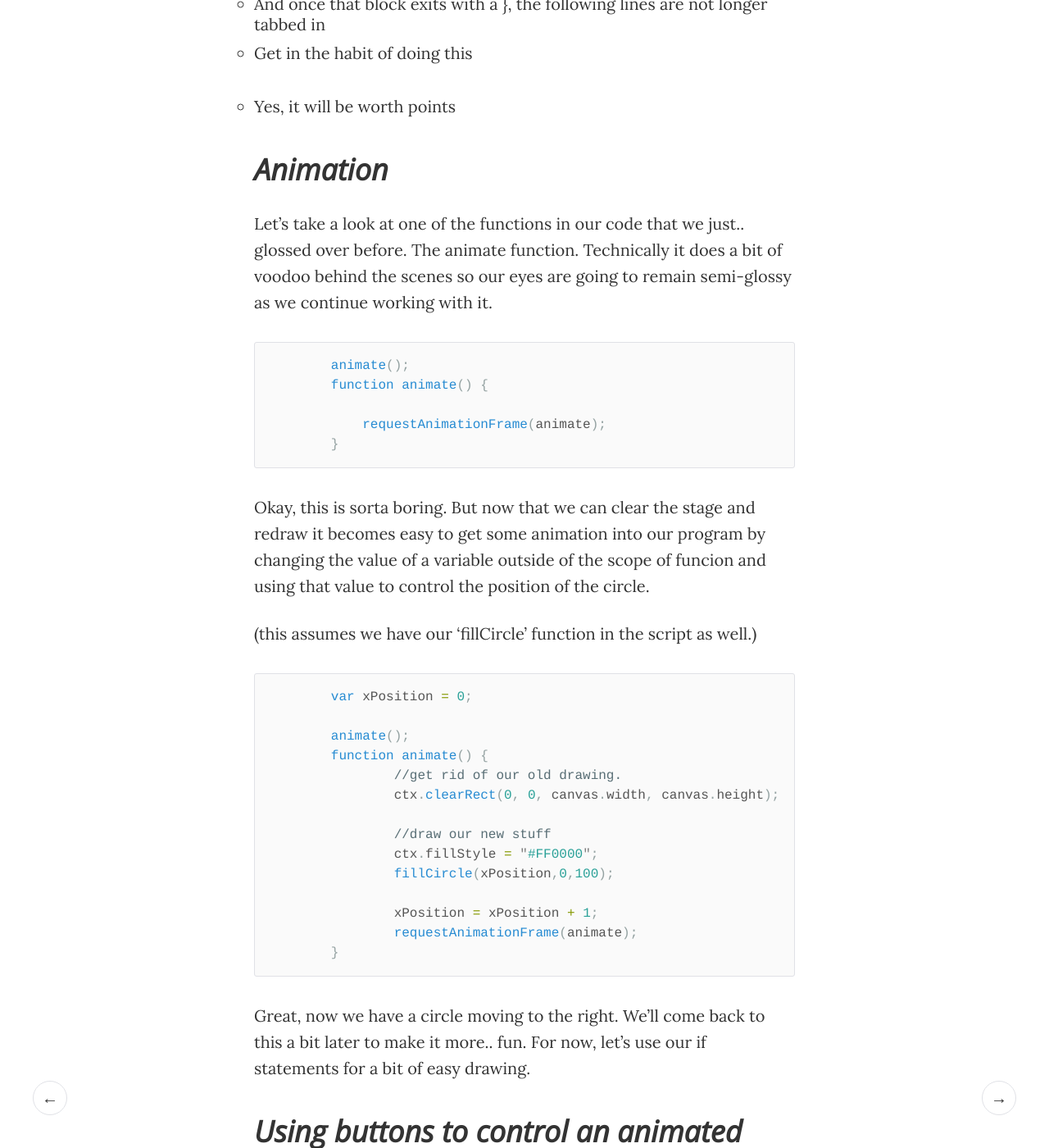
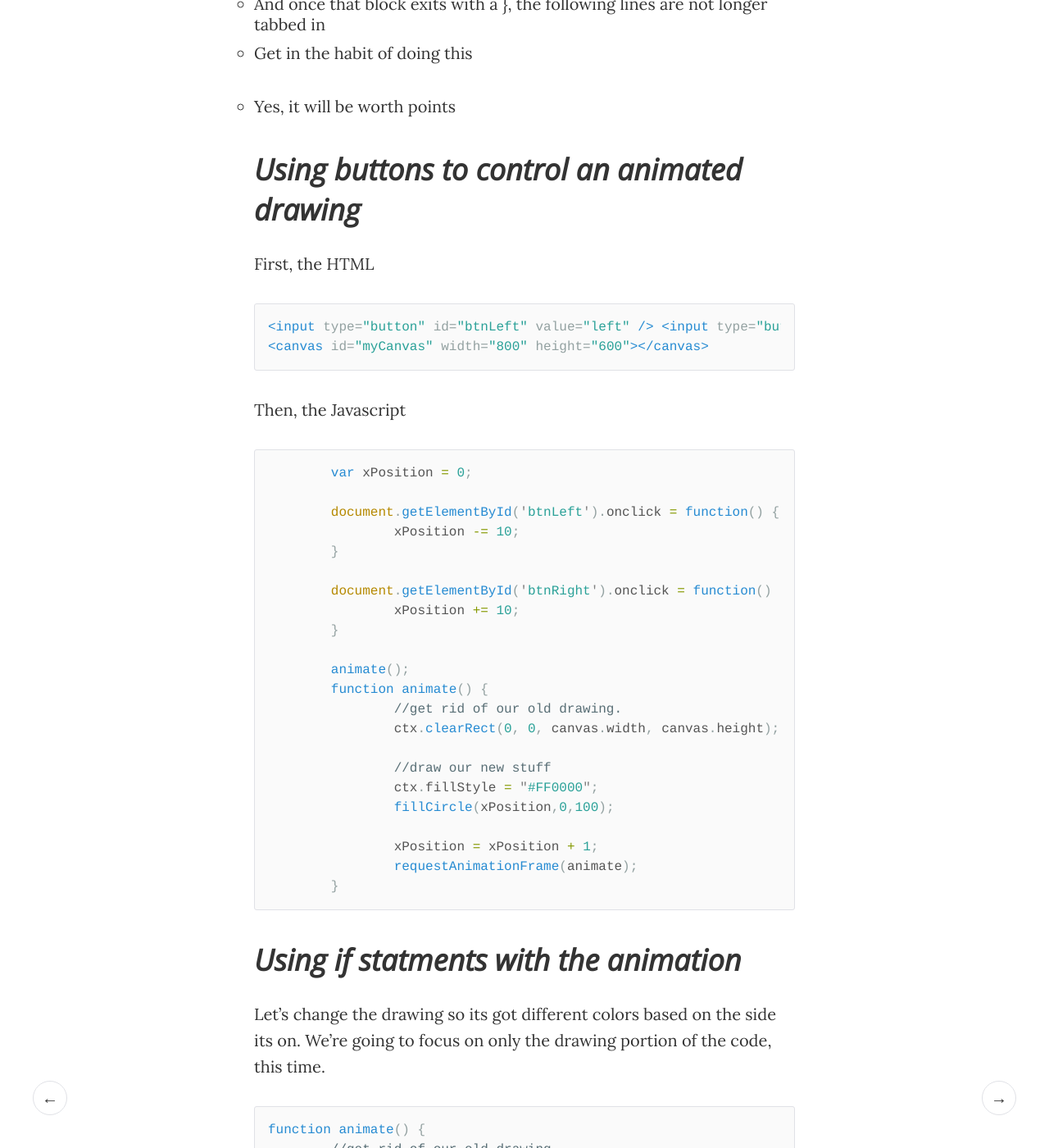
Before and after one commit to meanderingleaf/n221s15, a Jekyll site: the page built from _posts/2014-09-05-conditional-execution.markdown, in a window 1280 px wide and 1400 px high, scrolled down 5218 px. Shown: the whole window at 82% size. Built offline with Jekyll 4.4.1, drawn with Linux system fonts in a browser that asks for light colours.

Commit message:
Moving animation, changing input to have a reset feature.

```diff
--- a/_posts/2014-09-05-conditional-execution.markdown
+++ b/_posts/2014-09-05-conditional-execution.markdown
@@ -193,44 +193,6 @@ A brief note about formatting
 	- Yes, it will be worth points
 
 
-Animation
-----------------------------------------------------------
-
-Let's take a look at one of the functions in our code that we just.. glossed over before. The animate function. Technically it does a bit of voodoo behind the scenes so our eyes are going to remain semi-glossy as we continue working with it.
-
-{% highlight javascript %}
-	animate();
-	function animate() {
-
-	    requestAnimationFrame(animate);
-	}
-{% endhighlight %}
-
-Okay, this is sorta boring. But now that we can clear the stage and redraw it becomes easy to get some animation into our program by changing the value of a variable outside of the scope of funcion and using that value to control the position of the circle.
-
-(this assumes we have our 'fillCircle' function in the script as well.)
-
-{% highlight javascript %}
-
-	var xPosition = 0;
-
-	animate();
-	function animate() {
-		//get rid of our old drawing.
-		ctx.clearRect(0, 0, canvas.width, canvas.height);
-
-		//draw our new stuff
-		ctx.fillStyle = "#FF0000";
-		fillCircle(xPosition,0,100);
-
-		xPosition = xPosition + 1;
-		requestAnimationFrame(animate);
-	}
-{% endhighlight %}
-
-Great, now we have a circle moving to the right. We'll come back to this a bit later to make it more.. fun. For now, let's use our if statements for a bit of easy drawing.
-
-
 Using buttons to control an animated drawing
 ---------------------------------------------
 
```
Also changed, not shown: _posts/2014-09-04-input.mkdn (+16 -0 lines).
